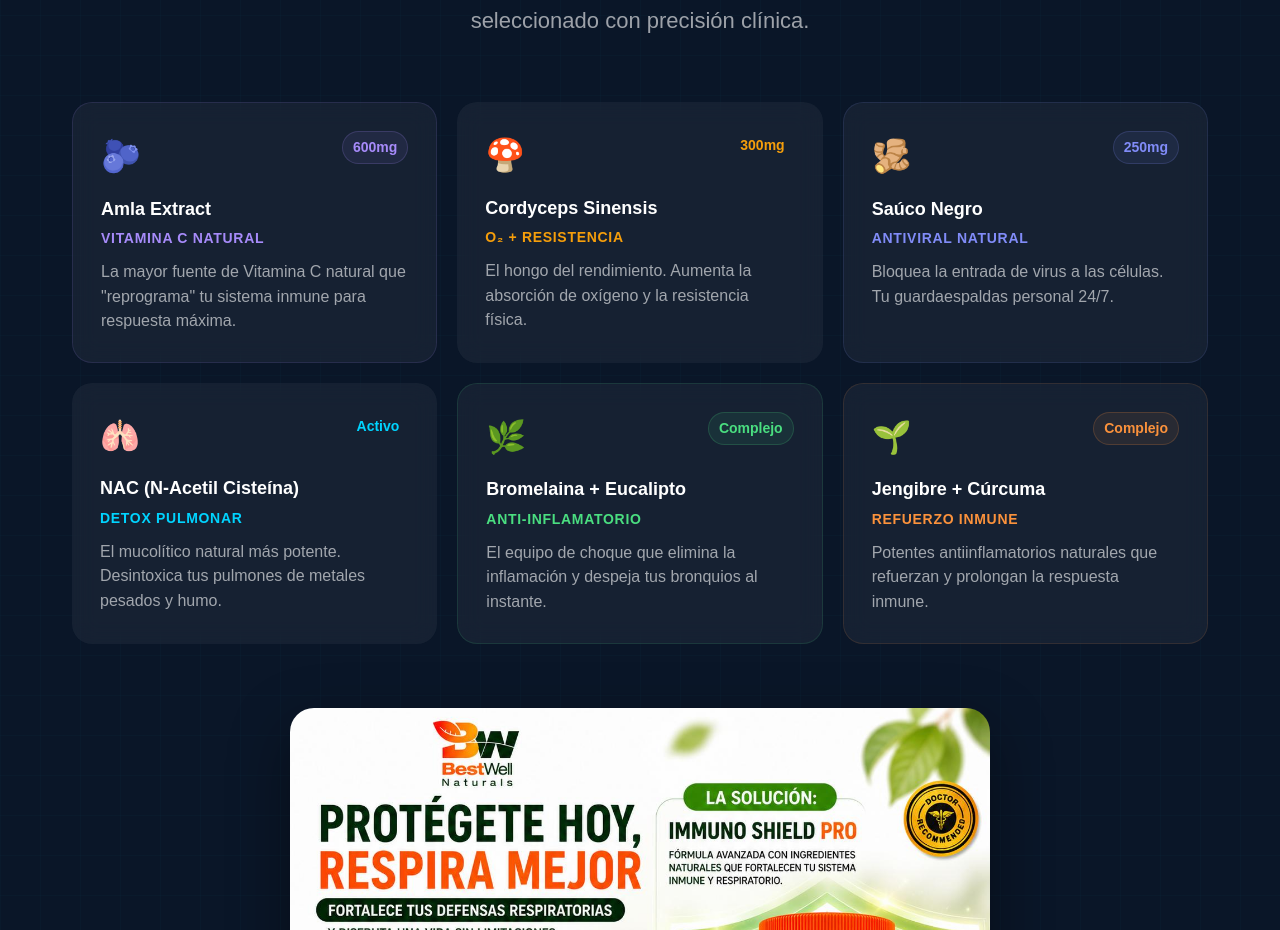
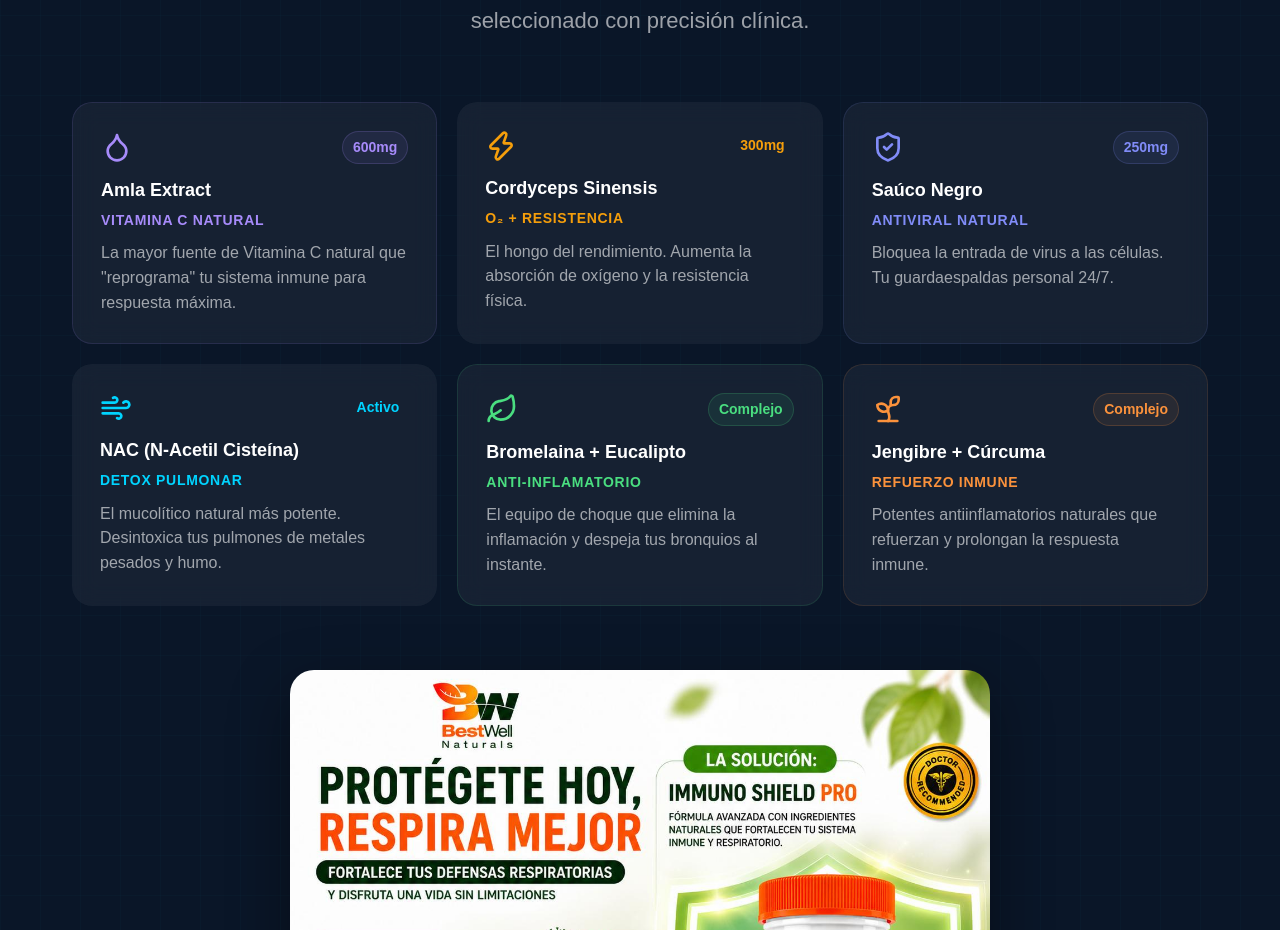
Before and after one commit to neocode-dotcom/immuno-shield-landing, a React (Vite) app: page / in a window 1280 px wide. Shown: the part 5122-6052 px from the top of the page. Built offline with nearby package versions, Linux system fonts and the light colour scheme.

Commit message:
UI: change emojis to lucide icons in ingredients section

```diff
--- a/src/components/IngredientsSection.jsx
+++ b/src/components/IngredientsSection.jsx
@@ -1,8 +1,10 @@
+import { Droplet, Zap, ShieldCheck, Wind, Leaf, Sprout } from 'lucide-react';
+
 const ingredients = [
   {
     name: 'Amla Extract',
     dose: '600mg',
-    icon: '🫐',
+    icon: <Droplet size={32} />,
     desc: 'La mayor fuente de Vitamina C natural que "reprograma" tu sistema inmune para respuesta máxima.',
     benefit: 'Vitamina C Natural',
     color: '#a78bfa',
@@ -10,7 +12,7 @@ const ingredients = [
   {
     name: 'Cordyceps Sinensis',
     dose: '300mg',
-    icon: '🍄',
+    icon: <Zap size={32} />,
     desc: 'El hongo del rendimiento. Aumenta la absorción de oxígeno y la resistencia física.',
     benefit: 'O₂ + Resistencia',
     color: 'var(--amber)',
@@ -18,7 +20,7 @@ const ingredients = [
   {
     name: 'Saúco Negro',
     dose: '250mg',
-    icon: '🫚',
+    icon: <ShieldCheck size={32} />,
     desc: 'Bloquea la entrada de virus a las células. Tu guardaespaldas personal 24/7.',
     benefit: 'Antiviral Natural',
     color: '#818cf8',
@@ -26,7 +28,7 @@ const ingredients = [
   {
     name: 'NAC (N-Acetil Cisteína)',
     dose: 'Activo',
-    icon: '🫁',
+    icon: <Wind size={32} />,
     desc: 'El mucolítico natural más potente. Desintoxica tus pulmones de metales pesados y humo.',
     benefit: 'Detox Pulmonar',
     color: 'var(--cyan)',
@@ -34,7 +36,7 @@ const ingredients = [
   {
     name: 'Bromelaina + Eucalipto',
     dose: 'Complejo',
-    icon: '🌿',
+    icon: <Leaf size={32} />,
     desc: 'El equipo de choque que elimina la inflamación y despeja tus bronquios al instante.',
     benefit: 'Anti-inflamatorio',
     color: '#4ade80',
@@ -42,7 +44,7 @@ const ingredients = [
   {
     name: 'Jengibre + Cúrcuma',
     dose: 'Complejo',
-    icon: '🌱',
+    icon: <Sprout size={32} />,
     desc: 'Potentes antiinflamatorios naturales que refuerzan y prolongan la respuesta inmune.',
     benefit: 'Refuerzo Inmune',
     color: '#fb923c',
@@ -96,7 +98,7 @@ export default function IngredientsSection({ onBuyClick }) {
               }}
             >
               <div style={{ display: 'flex', alignItems: 'flex-start', justifyContent: 'space-between', marginBottom: '0.75rem' }}>
-                <span style={{ fontSize: '2rem' }}>{ing.icon}</span>
+                <span style={{ color: ing.color }}>{ing.icon}</span>
                 <span style={{
                   background: `${ing.color}15`, color: ing.color,
                   border: `1px solid ${ing.color}30`,
```
